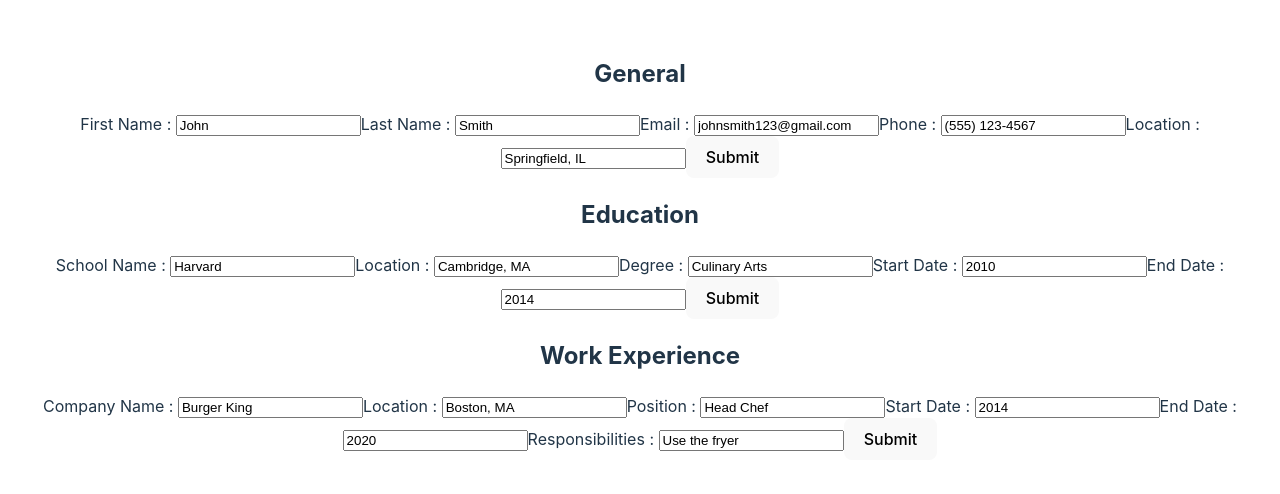
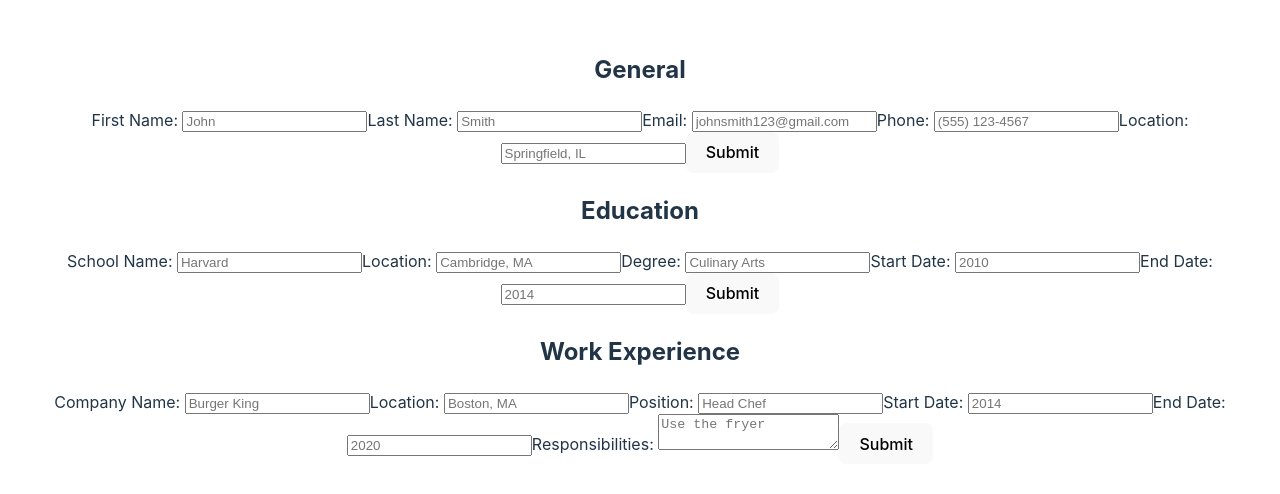
Before and after one commit to djsereno/CV-Application, a React (Vite) app: page / in a window 1280 px wide. Shown: the part 152-646 px from the top of the page. Built offline with nearby package versions, Linux system fonts and the light colour scheme.

Commit message:
Added prettier and updated Input to accept multiple input types

```diff
--- a/package.json
+++ b/package.json
@@ -18,9 +18,12 @@
     "@types/react-dom": "^18.2.7",
     "@vitejs/plugin-react": "^4.0.3",
     "eslint": "^8.45.0",
+    "eslint-config-prettier": "^9.1.0",
+    "eslint-plugin-prettier": "^5.1.3",
     "eslint-plugin-react": "^7.32.2",
     "eslint-plugin-react-hooks": "^4.6.0",
     "eslint-plugin-react-refresh": "^0.4.3",
+    "prettier": "^3.2.4",
     "vite": "^4.4.5"
   }
 }
--- a/src/App.jsx
+++ b/src/App.jsx
@@ -3,24 +3,38 @@ import { useState } from 'react';
 import { data } from './data';
 import './App.css';
 
-function Input({ label, value }) {
+function Input({ label, placeholder, type }) {
+  let inputField;
+  type === 'textarea'
+    ? (inputField = <textarea placeholder={placeholder} required></textarea>)
+    : (inputField = <input type={type} placeholder={placeholder} required></input>);
+
   return (
     <label>
-      {`${label} : `}
-      <input type="text" value={value} readOnly></input>
+      {`${label}: `}
+      {inputField}
     </label>
   );
 }
 
 function Section({ section }) {
   const { id, heading, inputs } = section;
-  const inputsFields = inputs.map((input) => <Input key={input.label} label={input.label} value={input.value} />);
+  const inputsFields = inputs.map((input) => (
+    <Input
+      key={input.label}
+      label={input.label}
+      placeholder={input.placeholder}
+      type={input.type}
+    />
+  ));
 
   return (
     <section id={id}>
       <h2>{heading}</h2>
-      {inputsFields}
-      <button type="button">{section.isSubmitted ? 'Edit' : 'Submit'}</button>
+      <form>
+        {inputsFields}
+        <button type="button">{section.isSubmitted ? 'Edit' : 'Submit'}</button>
+      </form>
     </section>
   );
 }
--- a/src/data.js
+++ b/src/data.js
@@ -5,23 +5,28 @@ export const data = [
     inputs: [
       {
         label: 'First Name',
-        value: 'John',
+        placeholder: 'John',
+        type: 'text',
       },
       {
         label: 'Last Name',
-        value: 'Smith',
+        placeholder: 'Smith',
+        type: 'text',
       },
       {
         label: 'Email',
-        value: 'johnsmith123@gmail.com',
+        placeholder: 'johnsmith123@gmail.com',
+        type: 'email',
       },
       {
         label: 'Phone',
-        value: '(555) 123-4567',
+        placeholder: '(555) 123-4567',
+        type: 'tel',
       },
       {
         label: 'Location',
-        value: 'Springfield, IL',
+        placeholder: 'Springfield, IL',
+        type: 'text',
       },
     ],
     isSubmitted: false,
@@ -32,23 +37,28 @@ export const data = [
     inputs: [
       {
         label: 'School Name',
-        value: 'Harvard',
+        placeholder: 'Harvard',
+        type: 'text',
       },
       {
         label: 'Location',
-        value: 'Cambridge, MA',
+        placeholder: 'Cambridge, MA',
+        type: 'text',
       },
       {
         label: 'Degree',
-        value: 'Culinary Arts',
+        placeholder: 'Culinary Arts',
+        type: 'text',
       },
       {
         label: 'Start Date',
-        value: '2010',
+        placeholder: '2010',
+        type: 'number',
       },
       {
         label: 'End Date',
-        value: '2014',
+        placeholder: '2014',
+        type: 'number',
       },
     ],
     isSubmitted: false,
@@ -59,27 +69,33 @@ export const data = [
     inputs: [
       {
         label: 'Company Name',
-        value: 'Burger King',
+        placeholder: 'Burger King',
+        type: 'text',
       },
       {
         label: 'Location',
-        value: 'Boston, MA',
+        placeholder: 'Boston, MA',
+        type: 'text',
       },
       {
         label: 'Position',
-        value: 'Head Chef',
+        placeholder: 'Head Chef',
+        type: 'text',
       },
       {
         label: 'Start Date',
-        value: '2014',
+        placeholder: '2014',
+        type: 'number',
       },
       {
         label: 'End Date',
-        value: '2020',
+        placeholder: '2020',
+        type: 'number',
       },
       {
         label: 'Responsibilities',
-        value: 'Use the fryer',
+        placeholder: 'Use the fryer',
+        type: 'textarea',
       },
     ],
     isSubmitted: false,
```
Also changed, not shown: 2 other files (tests, documents, lock files or other folders).
